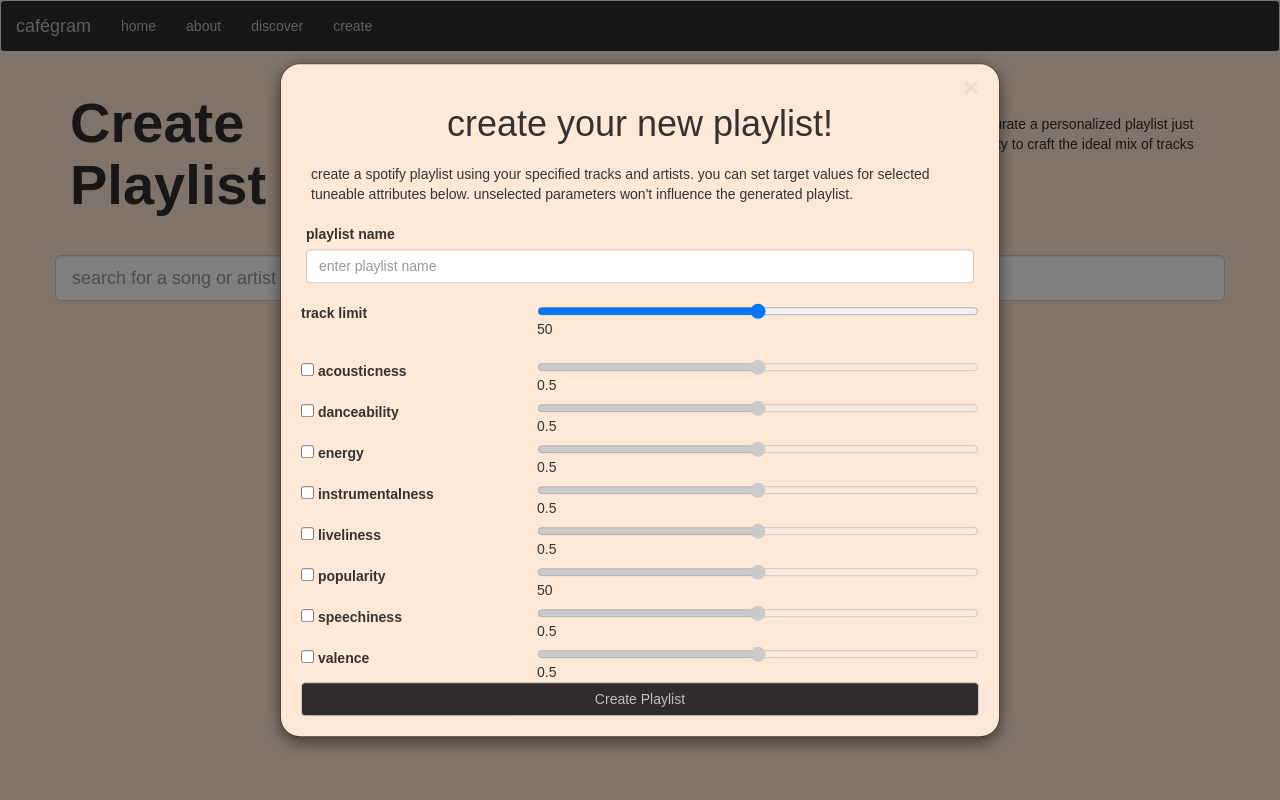
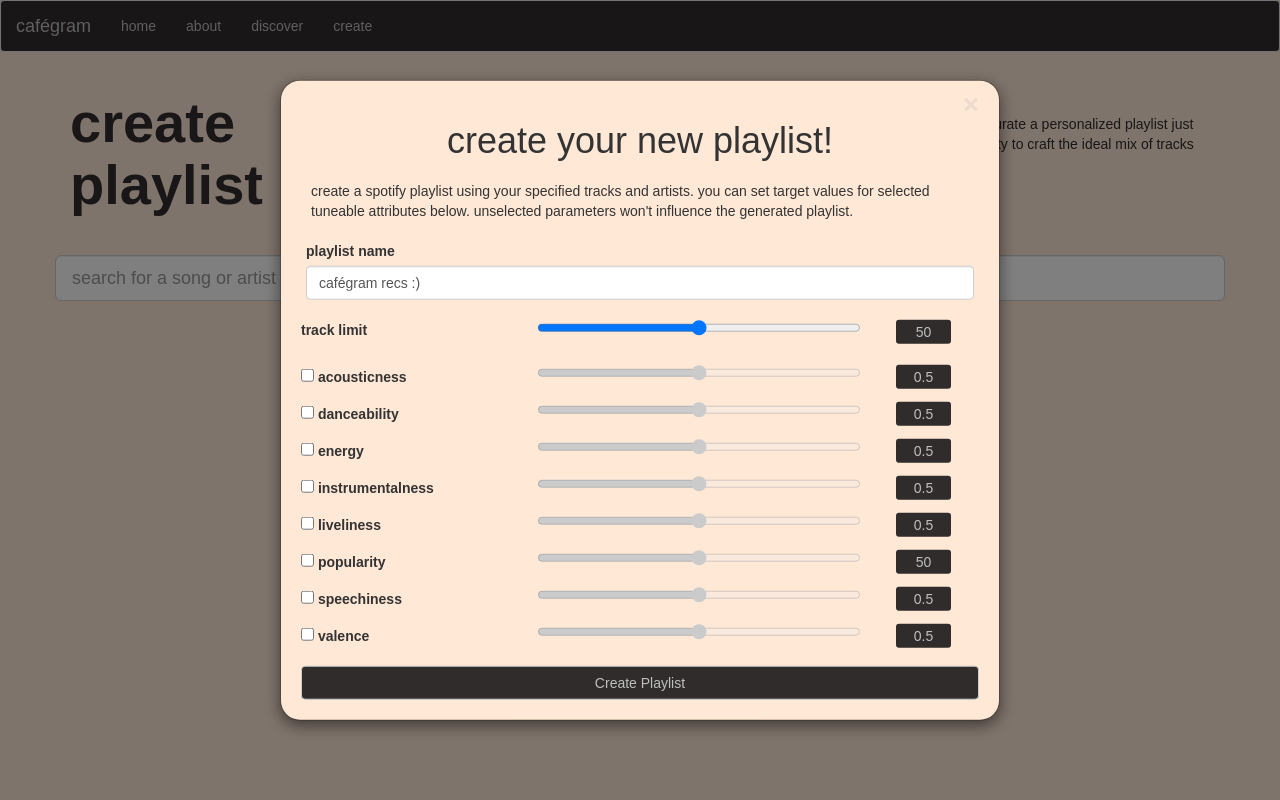
Before and after one commit to ethannlin/cafegram, a Flask app: template app/templates/create.html in a window 1280 px wide, after a click on "create playlist". Run offline with Flask 3, Linux system fonts and the light colour scheme; the template is opened without the code that fills it: most values are stand-ins (such as "Sample title", 1, 10 or a date in 2020); some libraries are stand-ins or nearby versions.

Commit message:
create playlist functionality

```diff
--- a/app/static/style.css
+++ b/app/static/style.css
@@ -84,3 +84,24 @@ video::-webkit-media-controls-timeline {
   text-decoration: none;
   cursor: pointer;
 }
+
+.slider-value {
+  color: #bfbfbf;
+  text-align: center;
+  border-radius: 3px;
+  background: #302c2c;
+  padding: 2px 10px;
+  margin-left: 5px;
+  margin-top: 0px!important;
+  width: 55px!important;
+  float: left;
+}
+
+.btn-circle {
+  border-radius: 50%;
+  width: 40px;
+  height: 40px;
+  padding: 10px;
+  text-align: center;
+  font-size: 20px;
+}
--- a/app/templates/about.html
+++ b/app/templates/about.html
@@ -11,7 +11,7 @@
     <div class="container">
       <div class="row page-info">
       	<div class="col-12 col-lg-4">
-      		<h1>Privacy</h1>
+      		<h1>privacy</h1>
       	</div>
       	<div class="col-12 col-lg-8" style="margin-top: 50px;">
       		<p>in order to access features within the spotify SDK, this application needs your permission to enable user scopes (such as 'playlist-modify-public' which allows us to create playlists and add tracks on your behalf). we do not store or distribute any of your information. permission can be revoked through <a href="https://www.spotify.com/us/account/apps/" class="hyperlink-black">this page</a>.</p>
@@ -50,7 +50,3 @@
 </div>
 
 {% endblock %}
-
-{% block footer %}
-
-{% endblock %}
--- a/app/templates/create.html
+++ b/app/templates/create.html
@@ -8,17 +8,17 @@
 
 {% endblock %}
 
-
 {% block content %}
 <div class="container">
     <div class="row page-info">
         <div class="col-12 col-lg-4">
-            <h1>Create Playlist</h1>
+            <h1>create playlist</h1>
         </div>
         <div class="col-12 col-lg-8">
             <p>discover your perfect playlist! share up to 5 of your favorite songs or artists, and we'll curate a personalized playlist just for you. tailor your experience by fine-tuning specific attributes like energy and popularity to craft the ideal mix of tracks that resonate with your taste in music. let's create your musical journey together!</p>
         </div>
     </div>
+    {% if token %}
     <div class="row">
         <div class="col-12">
             <input type="text" id="search-input" placeholder="search for a song or artist" class="form-control input-lg" style="margin-bottom: 20px;"/>
@@ -46,7 +46,7 @@
         <div class="row">
             <div class="col-12" style="padding-left: 20px; padding-right: 20px;">
                 <label for="playlistName">playlist name</label>
-                <input type="text" id="playlist-name" placeholder="enter playlist name" class="form-control">
+                <input type="text" id="playlist-name" placeholder="enter playlist name" class="form-control" value="cafégram recs :)">
             </div>
         </div>
 
@@ -55,8 +55,10 @@
                 <div class="col-sm-4">
                     <label class="form-check-label" for="limitLevel" data-toggle="tooltip" data-placement="right" title="max number of tracks in new playlist">track limit</label>
                 </div>
-                <div class="col-sm-8">
-                    <input name="slider_limit" id="sliderLimitRange" class="slider-range custom-range border-0" type="range" min="0" max="100" value="50">
+                <div class="col-sm-6">
+                    <input name="slider_limit" id="sliderLimitRange" class="slider-range" type="range" min="0" max="100" value="50">
+                </div>
+                <div class="col-sm-2">
                     <span class="slider-value" id="sliderLimitValue">0</span>
                 </div>
             </div>
@@ -66,90 +68,106 @@
                     <input type="checkbox" class="form-check-input" name="acoustic_level" id="acousticLevel">
                     <label class="form-check-label" for="acousticLevel" data-toggle="tooltip" data-placement="right" title="a confidence measure from 0.0 to 1.0 of whether the track is acoustic. 1.0 represents high confidence the track is acoustic.">acousticness</label>
                 </div>
-                <div class="col-sm-8">
-                    <input name="slider_acoustic" id="sliderAcousticRange" class="slider-range custom-range border-0" type="range" min="0.0" max="1.0" value="0.5" step="0.01">
+                <div class="col-sm-6">
+                    <input name="slider_acoustic" id="sliderAcousticRange" class="slider-range" type="range" min="0.0" max="1.0" value="0.5" step="0.01">
+                </div>
+                <div class="col-sm-2">
                     <span class="slider-value" id="sliderAcousticValue">0</span>
                 </div>
             </div>
 
-            <div class="row" style="margin-top: 5px;">
+            <div class="row" style="margin-top: 10px;">
                 <div class="col-sm-4">
                     <input type="checkbox" class="form-check-input" name="danceability_level" id="danceabilityLevel">
                     <label class="form-check-label" for="danceabilityLevel" data-toggle="tooltip" data-placement="right" title="danceability describes how suitable a track is for dancing based on a combination of musical elements. a value of 0.0 is least danceable and 1.0 is most danceable.">danceability</label>
                 </div>
-                <div class="col-sm-8">
-                    <input name="slider_danceability" id="sliderDanceabilityRange" class="slider-range custom-range border-0" type="range" min="0.0" max="1.0" value="0.5" step="0.01">
+                <div class="col-sm-6">
+                    <input name="slider_danceability" id="sliderDanceabilityRange" class="slider-range" type="range" min="0.0" max="1.0" value="0.5" step="0.01">
+                </div>
+                <div class="col-sm-2">
                     <span class="slider-value" id="sliderDanceabilityValue">0</span>
                 </div>
             </div>
 
-            <div class="row" style="margin-top: 5px;">
+            <div class="row" style="margin-top: 10px;">
                 <div class="col-sm-4">
                     <input type="checkbox" class="form-check-input" name="energy_level" id="energyLevel">
                     <label class="form-check-label" for="energyLevel" data-toggle="tooltip" data-placement="right" title="energy is a measure from 0.0 to 1.0 and represents a perceptual measure of intensity and activity.">energy</label>
                 </div>
-                <div class="col-sm-8">
-                    <input name="slider_energy" id="sliderEnergyRange" class="slider-range custom-range border-0" type="range" min="0.0" max="1.0" value="0.5" step="0.01">
+                <div class="col-sm-6">
+                    <input name="slider_energy" id="sliderEnergyRange" class="slider-range" type="range" min="0.0" max="1.0" value="0.5" step="0.01">
+                </div>
+                <div class="col-sm-2">
                     <span class="slider-value" id="sliderEnergyValue">0</span>
                 </div>
             </div>
 
-            <div class="row" style="margin-top: 5px;">
+            <div class="row" style="margin-top: 10px;">
                 <div class="col-sm-4">
                     <input type="checkbox" class="form-check-input" name="intrumental_level" id="instrumentalLevel">
                     <label class="form-check-label" for="instrumentalLevel" data-toggle="tooltip" data-placement="right" title="the value for instrumentalness ranges from 0 to 1, with higher values indicating a higher likelihood of the track being instrumental (i.e., without vocals), while lower values suggest the presence of vocals in the music.">instrumentalness</label>
                 </div>
-                <div class="col-sm-8">
-                    <input name="slider_instrumental" id="sliderInstrumentalRange" class="slider-range custom-range border-0" type="range" min="0.0" max="1.0" value="0.5" step="0.01">
+                <div class="col-sm-6">
+                    <input name="slider_instrumental" id="sliderInstrumentalRange" class="slider-range" type="range" min="0.0" max="1.0" value="0.5" step="0.01">
+                </div>
+                <div class="col-sm-2">
                     <span class="slider-value" id="sliderInstrumentalValue">0</span>
                 </div>
             </div>
 
-            <div class="row" style="margin-top: 5px;">
+            <div class="row" style="margin-top: 10px;">
                 <div class="col-sm-4">
                     <input type="checkbox" class="form-check-input" name="lively_level" id="livelyLevel">
                     <label class="form-check-label" for="livelyLevel" data-toggle="tooltip" data-placement="right" title="liveliness' values ranges from 0 to 1, where higher values suggest a greater likelihood of the track being a live recording or containing live characteristics.">liveliness</label>
                 </div>
-                <div class="col-sm-8">
-                    <input name="slider_lively" id="sliderLivelyRange" class="slider-range custom-range border-0" type="range" min="0.0" max="1.0" value="0.5" step="0.01">
+                <div class="col-sm-6">
+                    <input name="slider_lively" id="sliderLivelyRange" class="slider-range" type="range" min="0.0" max="1.0" value="0.5" step="0.01">
+                </div>
+                <div class="col-sm-2">
                     <span class="slider-value" id="sliderLivelyValue">0</span>
                 </div>
             </div>
 
-            <div class="row" style="margin-top: 5px;">
+            <div class="row" style="margin-top: 10px;">
                 <div class="col-sm-4">
                     <input type="checkbox" class="form-check-input" name="popularity_level" id="popularityLevel">
                     <label class="form-check-label" for="popularityLevel" data-toggle="tooltip" data-placement="right" title="the popularity of the track. the value will be between 0 and 100, with 100 being the most popular.">popularity</label>
                 </div>
-                <div class="col-sm-8">
-                    <input name="slider_popularity" id="sliderPopularityRange" class="slider-range custom-range border-0" type="range" min="0" max="100" value="50">
+                <div class="col-sm-6">
+                    <input name="slider_popularity" id="sliderPopularityRange" class="slider-range" type="range" min="0" max="100" value="50">
+                </div>
+                <div class="col-sm-2">
                     <span class="slider-value" id="sliderPopularityValue">0</span>
                 </div>
             </div>
 
-            <div class="row" style="margin-top: 5px;">
+            <div class="row" style="margin-top: 10px;">
                 <div class="col-sm-4">
                     <input type="checkbox" class="form-check-input" name="speech_level" id="speechLevel">
                     <label class="form-check-label" for="speechLevel" data-toggle="tooltip" data-placement="right" title="speechiness' values ranges between 0 and 1, where higher values suggest a higher likelihood of the track containing spoken word content.">speechiness</label>
                 </div>
-                <div class="col-sm-8">
-                    <input name="slider_speech" id="sliderSpeechRange" class="slider-range custom-range border-0" type="range" min="0.0" max="1.0" value="0.5" step="0.01">
+                <div class="col-sm-6">
+                    <input name="slider_speech" id="sliderSpeechRange" class="slider-range" type="range" min="0.0" max="1.0" value="0.5" step="0.01">
+                </div>
+                <div class="col-sm-2">
                     <span class="slider-value" id="sliderSpeechValue">0</span>
                 </div>
             </div>
 
-            <div class="row" style="margin-top: 5px;">
+            <div class="row" style="margin-top: 10px;">
             <div class="col-sm-4">
                 <input type="checkbox" class="form-check-input" name="valence_level" id="valenceLevel">
                 <label class="form-check-label" for="valenceLevel" data-toggle="tooltip" data-placement="right" title="a measure from 0.0 (sad, depressed, angry) to 1.0 (happy, cheerful, euphoric) describing the musical positiveness conveyed by a track.">valence</label>
             </div>
-                <div class="col-sm-8">
-                    <input name="slider_valence" id="sliderValenceRange" class="slider-range custom-range border-0" type="range" min="0.0" max="1.0" value="0.5" step="0.01">
+                <div class="col-sm-6">
+                    <input name="slider_valence" id="sliderValenceRange" class="slider-range" type="range" min="0.0" max="1.0" value="0.5" step="0.01">
+                </div>
+                <div class="col-sm-2">
                     <span class="slider-value" id="sliderValenceValue">0</span>
                 </div>
             </div>
         </form>
-            <button class="btn btn-default" id="createBtn" type="button" data-dismiss="modal" style="color: #bfbfbf; background-color: #302c2c;">Create Playlist</button>
+            <button class="btn btn-default" id="createBtn" type="button" data-dismiss="modal" style="margin-top:15px; color: #bfbfbf; background-color: #302c2c;">Create Playlist</button>
         </div>
     </div>
     <script>
@@ -164,23 +182,53 @@
 
             // Iterate through the elements and access their data-id attribute
             var counter = 0;
-            var ids = '';
+            var data = {};
             selectedItems.forEach(item => {
                 const dataId = item.getAttribute('data-id');
-
-                ids += '&' + counter.toString() + '=' + dataId;
-                counter += 1;
+                data[counter] = dataId;
+                counter++;
             });
+            data['seed_count'] = counter;
 
             // Make sure at least one track or artist was entered
             if (counter == 0) {
                 alert('A minimum of one track or artist must be entered to create the playlist.');
             } else {
+                // Get only slider values that are checked
+                const sliders = document.querySelectorAll('.slider-range');
+                sliders.forEach(slider => {
+                    if (slider.disabled == false) {
+                        const sliderName = slider.getAttribute('name');
+                        const sliderValue = slider.value;
+                        data[sliderName] = sliderValue;
+                        counter++;
+
+                        // Reset slider values to default
+                        if (sliderName == 'slider_limit' || sliderName == 'slider_popularity') {
+                            slider.value = 50
+                        } else {
+                            slider.value = 0.5
+                        }
+                    }
+                });
+
                 // remove all items from the selectedItems div
                 $('#selectedItems').empty();
 
+                data['name'] = $('#playlist-name').val();
                 // make ajax call to create playlist
-                console.log(ids);
+                $.ajax({
+                    url: '/api/create',
+                    type: 'POST',
+                    data: data,
+                    success: function(response) {
+                        // console.log(response);
+                        window.location.href = response;
+                    },
+                    error: function(error) {
+                        console.log(error);
+                    }
+                })
             }
 
         });
@@ -314,4 +362,11 @@
         };
 
     </script>
+    {% else %}
+    <div class="row">
+        <div class="col-12 text-center">
+            <p style="color: #302c2c; font-weight: bold;">you must be logged in to create a playlist.</p>
+            <button class="btn btn-default" type="button" onclick="window.location.href='/login'" style="color: #bfbfbf; background-color: #302c2c;">login to spotify</button>
+        </div>
+    {% endif %}
 {% endblock %}
```
Also changed, not shown: app/functions.py (+121 -39 lines), app/main/routes.py (+51 -2 lines), app/templates/home.html (+25 -20 lines).
